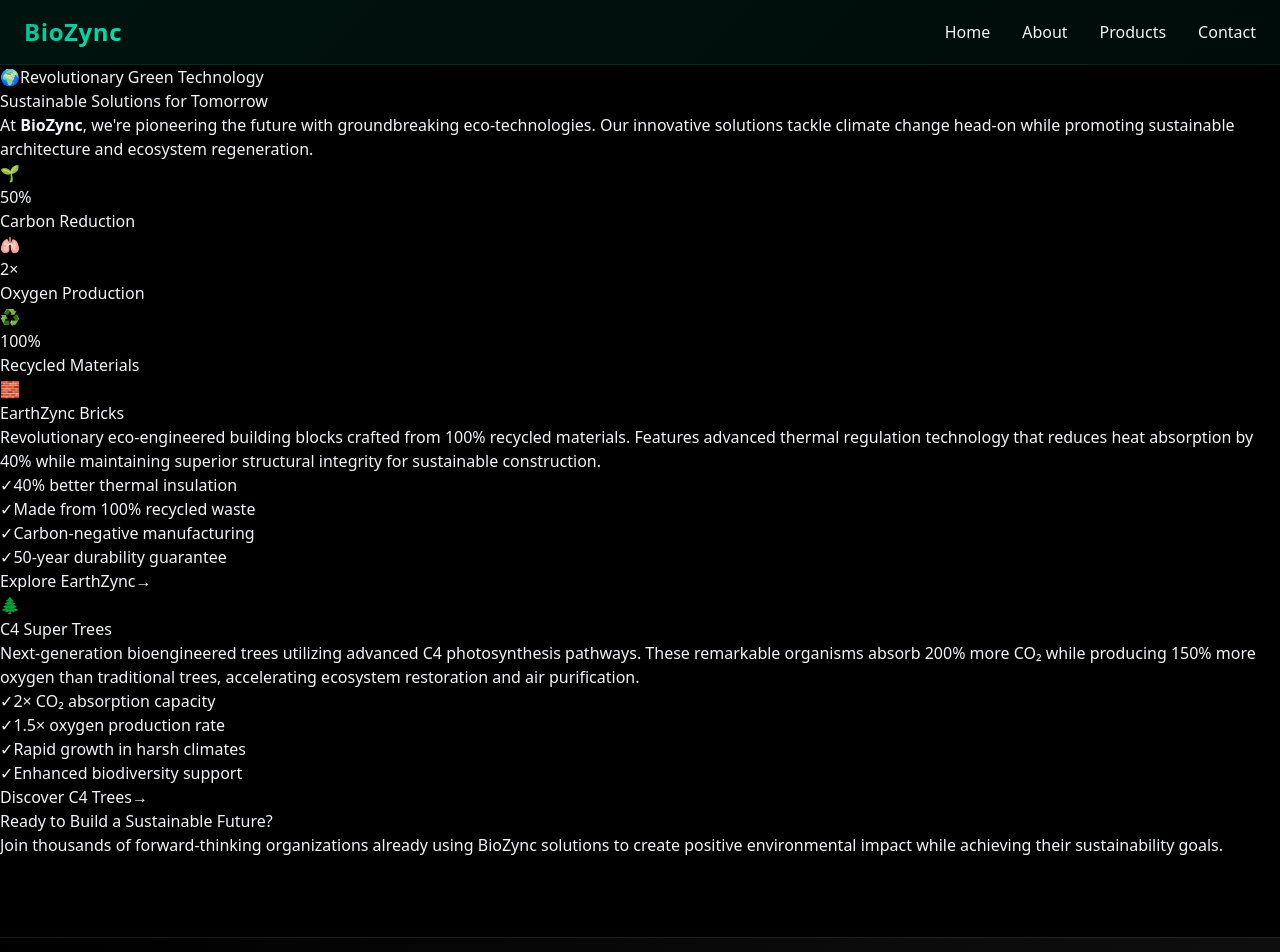
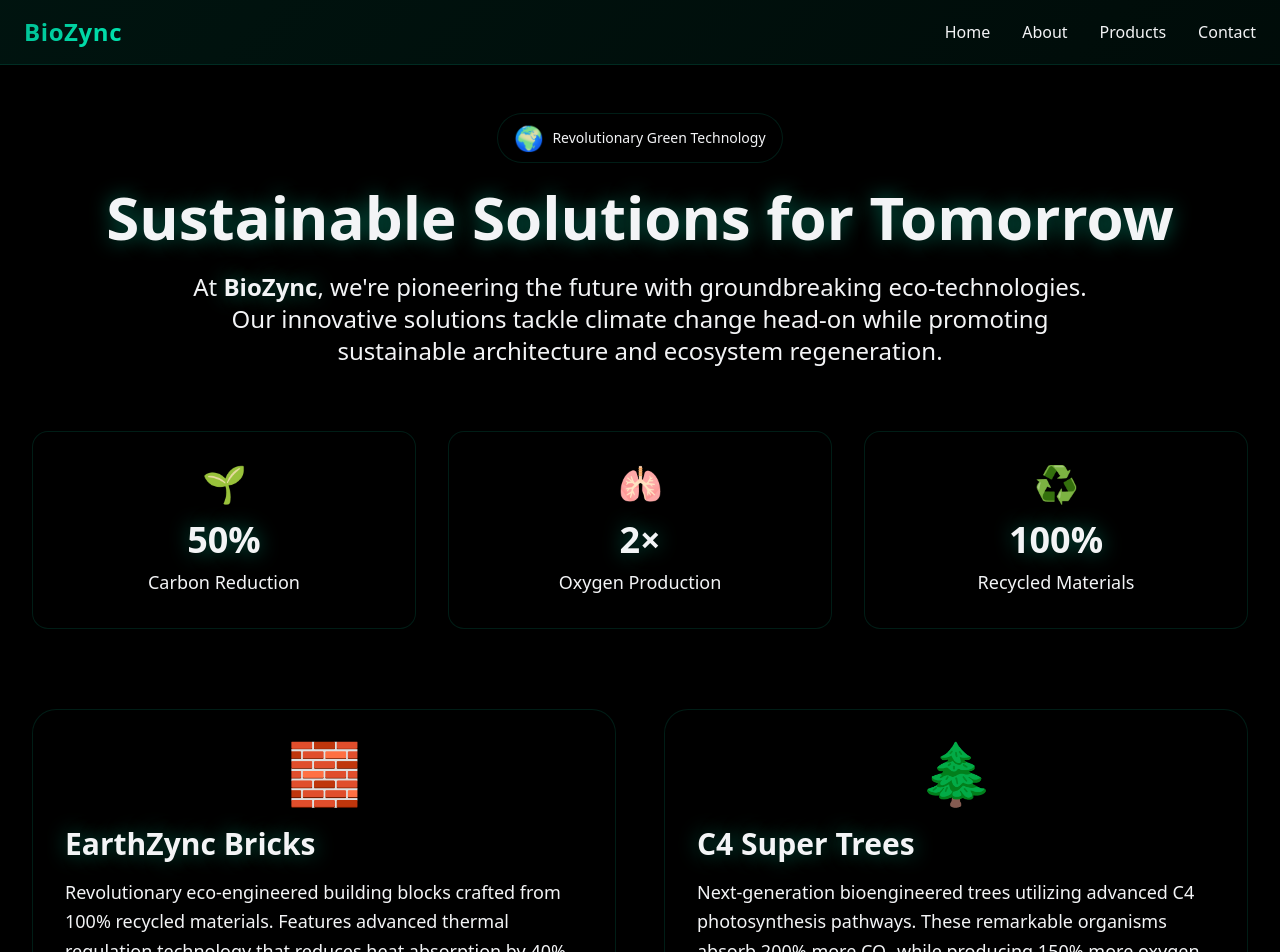
Before and after one commit to biozyncofficial-ux/biozync, a React (Vite) app: page /products in a window 1280 px wide. Shown: the top 952 px of the page. Built offline with nearby package versions, Linux system fonts and the light colour scheme.

Commit message:
Updated the Products

```diff
--- a/src/components/HomePage.jsx
+++ b/src/components/HomePage.jsx
@@ -18,7 +18,7 @@ const SolutionsSlider = () => {
       setCurrentIndex((prev) => (prev + 1) % solutions.length);
     }, 4000);
     return () => clearInterval(interval);
-  }, []);
+  }, [solutions.length]);
 
   return (
     <section className="py-20 bg-gradient-to-br from-black via-gray-900 to-black">
--- a/src/pages/Products.jsx
+++ b/src/pages/Products.jsx
@@ -1,9 +1,158 @@
-import { Link } from 'react-router-dom';
-import React from 'react';
+import React, { useState, useEffect } from 'react';
 
 export default function Products() {
+  const [isLoaded, setIsLoaded] = useState(false);
+  const [hoveredCard, setHoveredCard] = useState(null);
+
+  useEffect(() => {
+    setIsLoaded(true);
+  }, []);
+
+  const stats = [
+    { icon: '🌱', value: '50%', label: 'Carbon Reduction' },
+    { icon: '🫁', value: '2×', label: 'Oxygen Production' },
+    { icon: '♻️', value: '100%', label: 'Recycled Materials' }
+  ];
+
+  const products = [
+    {
+      id: 'earthzync',
+      icon: '🧱',
+      title: 'EarthZync Bricks',
+      description: 'Revolutionary eco-engineered building blocks crafted from 100% recycled materials. Features advanced thermal regulation technology that reduces heat absorption by 40% while maintaining superior structural integrity for sustainable construction.',
+      features: [
+        '40% better thermal insulation',
+        'Made from 100% recycled waste',
+        'Carbon-negative manufacturing',
+        '50-year durability guarantee'
+      ],
+      link: '/products/earthzync'
+    },
+    {
+      id: 'c4SuperTree',
+      icon: '🌲',
+      title: 'C4 Super Trees',
+      description: 'Next-generation bioengineered trees utilizing advanced C4 photosynthesis pathways. These remarkable organisms absorb 200% more CO₂ while producing 150% more oxygen than traditional trees, accelerating ecosystem restoration and air purification.',
+      features: [
+        '2× CO₂ absorption capacity',
+        '1.5× oxygen production rate',
+        'Rapid growth in harsh climates',
+        'Enhanced biodiversity support'
+      ],
+      link: '/products/c4SuperTree'
+    }
+  ];
+
   return (
-    <div className="products-container">
+    <div className="min-h-screen bg-black relative overflow-hidden">
+      {/* Custom CSS Variables */}
+      <style jsx>{`
+        :root {
+          --primary-teal: #00C095;
+          --secondary-teal: #00E6B0;
+          --accent-teal: #00A085;
+          --dark-teal: #008B75;
+          --light-teal: #4DDBBA;
+          --text-primary: #E6FFFA;
+          --text-secondary: #B3F5E6;
+          --text-accent: #80EDD1;
+          --bg-primary: #000000;
+          --bg-secondary: #0a0a0a;
+          --bg-tertiary: #111111;
+          --glass-bg: rgba(0, 0, 0, 0.7);
+          --glass-border: rgba(0, 192, 149, 0.15);
+        }
+
+        .bg-particle {
+          position: absolute;
+          border-radius: 50%;
+          opacity: 0.1;
+          animation: float 6s ease-in-out infinite;
+        }
+
+        .bg-particle-1 {
+          width: 120px;
+          height: 120px;
+          background: radial-gradient(circle, var(--primary-teal) 0%, transparent 70%);
+          top: 10%;
+          left: 10%;
+          animation-delay: 0s;
+        }
+
+        .bg-particle-2 {
+          width: 80px;
+          height: 80px;
+          background: radial-gradient(circle, var(--secondary-teal) 0%, transparent 70%);
+          top: 60%;
+          right: 15%;
+          animation-delay: -2s;
+        }
+
+        .bg-particle-3 {
+          width: 100px;
+          height: 100px;
+          background: radial-gradient(circle, var(--light-teal) 0%, transparent 70%);
+          bottom: 20%;
+          left: 20%;
+          animation-delay: -4s;
+        }
+
+        @keyframes float {
+          0%, 100% { transform: translateY(0px) rotate(0deg); }
+          50% { transform: translateY(-20px) rotate(180deg); }
+        }
+
+        .grid-overlay {
+          position: absolute;
+          inset: 0;
+          opacity: 0.03;
+          background-image:
+            linear-gradient(rgba(0, 192, 149, 0.1) 1px, transparent 1px),
+            linear-gradient(90deg, rgba(0, 192, 149, 0.1) 1px, transparent 1px);
+          background-size: 50px 50px;
+        }
+
+        .glass-card {
+          background: rgba(0, 0, 0, 0.7);
+          border: 1px solid rgba(0, 192, 149, 0.15);
+          backdrop-filter: blur(10px);
+          transition: all 0.3s ease;
+        }
+
+        .glass-card:hover {
+          border-color: rgba(0, 192, 149, 0.3);
+          box-shadow: 0 20px 40px rgba(0, 192, 149, 0.1);
+        }
+
+        .glow-text {
+          text-shadow: 0 0 20px rgba(0, 192, 149, 0.5);
+        }
+
+        .animate-fade-in {
+          animation: fadeIn 0.8s ease-out forwards;
+        }
+
+        .animate-slide-up {
+          animation: slideUp 0.8s ease-out forwards;
+        }
+
+        @keyframes fadeIn {
+          from { opacity: 0; }
+          to { opacity: 1; }
+        }
+
+        @keyframes slideUp {
+          from { opacity: 0; transform: translateY(30px); }
+          to { opacity: 1; transform: translateY(0); }
+        }
+
+        .feature-check {
+          color: var(--primary-teal);
+          font-weight: bold;
+          margin-right: 8px;
+        }
+      `}</style>
+
       {/* Dynamic background particles */}
       <div className="bg-particle bg-particle-1"></div>
       <div className="bg-particle bg-particle-2"></div>
@@ -12,138 +161,104 @@ export default function Products() {
       {/* Subtle grid pattern overlay */}
       <div className="grid-overlay"></div>
 
-      <div className="content-wrapper">
+      <div className="relative z-10 max-w-7xl mx-auto px-4 sm:px-6 lg:px-8 py-12">
         {/* Hero Section */}
-        <div className="hero-section">
-          <div className="hero-badge">
-            <span className="hero-badge-icon">🌍</span>
+        <div className={`text-center mb-16 ${isLoaded ? 'animate-fade-in' : 'opacity-0'}`}>
+          <div className="inline-flex items-center px-4 py-2 mb-6 glass-card rounded-full">
+            <span className="text-2xl mr-2">🌍</span>
+            <span className="text-sm font-medium" style={{ color: 'var(--text-secondary)' }}>
               Revolutionary Green Technology
+            </span>
           </div>
 
-          <h1 className="hero-title">
+          <h1 className="text-5xl md:text-6xl font-bold mb-6 glow-text" style={{ color: 'var(--text-primary)' }}>
             Sustainable Solutions for Tomorrow
           </h1>
 
-          <p className="hero-description">
-            At <strong className="brand-name">BioZync</strong>, we're pioneering the future with groundbreaking eco-technologies.
+          <p className="text-xl md:text-2xl max-w-4xl mx-auto leading-relaxed" style={{ color: 'var(--text-secondary)' }}>
+            At <strong className="glow-text" style={{ color: 'var(--primary-teal)' }}>BioZync</strong>, we're pioneering the future with groundbreaking eco-technologies.
             Our innovative solutions tackle climate change head-on while promoting sustainable architecture and ecosystem regeneration.
           </p>
         </div>
 
         {/* Stats Section */}
-        <div className="stats-section">
-          <div className="stat-card">
-            <div className="stat-icon">🌱</div>
-            <div className="stat-value">50%</div>
-            <div className="stat-label">Carbon Reduction</div>
+        <div className={`grid grid-cols-1 md:grid-cols-3 gap-8 mb-20 ${isLoaded ? 'animate-slide-up' : 'opacity-0'}`} style={{ animationDelay: '0.2s' }}>
+          {stats.map((stat, index) => (
+            <div key={index} className="text-center glass-card rounded-2xl p-8 hover:scale-105 transition-transform duration-300">
+              <div className="text-4xl mb-4">{stat.icon}</div>
+              <div className="text-4xl font-bold mb-2 glow-text" style={{ color: 'var(--primary-teal)' }}>
+                {stat.value}
               </div>
-          <div className="stat-card">
-            <div className="stat-icon">🫁</div>
-            <div className="stat-value">2×</div>
-            <div className="stat-label">Oxygen Production</div>
+              <div className="text-lg font-medium" style={{ color: 'var(--text-secondary)' }}>
+                {stat.label}
               </div>
-          <div className="stat-card">
-            <div className="stat-icon">♻️</div>
-            <div className="stat-value">100%</div>
-            <div className="stat-label">Recycled Materials</div>
             </div>
+          ))}
         </div>
 
         {/* Products Grid */}
-        <div className="products-grid">
-          {/* EarthZync Bricks */}
-          <div className="product-card">
-            <div className="product-card-overlay"></div>
+        <div className={`grid grid-cols-1 lg:grid-cols-2 gap-12 mb-20 ${isLoaded ? 'animate-slide-up' : 'opacity-0'}`} style={{ animationDelay: '0.4s' }}>
+          {products.map((product) => (
+            <div
+              key={product.id}
+              className={`glass-card rounded-3xl p-8 relative overflow-hidden transition-all duration-500 ${
+                hoveredCard === product.id ? 'scale-105' : ''
+              }`}
+              onMouseEnter={() => setHoveredCard(product.id)}
+              onMouseLeave={() => setHoveredCard(null)}
+            >
+              {/* Product overlay effect */}
+              <div className={`absolute inset-0 transition-opacity duration-300 ${
+                hoveredCard === product.id ? 'opacity-5' : 'opacity-0'
+              }`} style={{
+                background: 'linear-gradient(135deg, rgba(0, 192, 149, 0.1) 0%, rgba(0, 230, 176, 0.05) 100%)'
+              }}></div>
 
-            <div className="product-icon">
-              🧱
+              <div className="relative z-10">
+                <div className="text-6xl mb-6 text-center">
+                  {product.icon}
                 </div>
 
-            <h2 className="product-title">
-              EarthZync Bricks
+                <h2 className="text-3xl font-bold mb-4 glow-text" style={{ color: 'var(--text-primary)' }}>
+                  {product.title}
                 </h2>
 
-            <p className="product-description">
-              Revolutionary eco-engineered building blocks crafted from 100% recycled materials.
-              Features advanced thermal regulation technology that reduces heat absorption by 40%
-              while maintaining superior structural integrity for sustainable construction.
+                <p className="text-lg mb-8 leading-relaxed" style={{ color: 'var(--text-secondary)' }}>
+                  {product.description}
                 </p>
 
-            <div className="product-features">
-              <div className="feature-item">
+                <div className="space-y-3 mb-8">
+                  {product.features.map((feature, featureIndex) => (
+                    <div key={featureIndex} className="flex items-center text-base" style={{ color: 'var(--text-accent)' }}>
                       <span className="feature-check">✓</span>
-                40% better thermal insulation
+                      {feature}
                     </div>
-              <div className="feature-item">
-                <span className="feature-check">✓</span>
-                Made from 100% recycled waste
+                  ))}
                 </div>
-              <div className="feature-item">
-                <span className="feature-check">✓</span>
-                Carbon-negative manufacturing
-              </div>
-              <div className="feature-item">
-                <span className="feature-check">✓</span>
-                50-year durability guarantee
+
+                <a
+                  href={product.link}
+                  className="inline-flex items-center px-6 py-3 rounded-xl font-semibold transition-all duration-300 hover:scale-105 hover:shadow-lg"
+                  style={{
+                    background: 'linear-gradient(135deg, var(--primary-teal) 0%, var(--secondary-teal) 100%)',
+                    color: 'var(--bg-primary)',
+                    boxShadow: '0 4px 20px rgba(0, 192, 149, 0.3)'
+                  }}
+                >
+                  {product.id === 'earthzync' ? 'Explore EarthZync' : 'Discover C4 Trees'}
+                  <span className="ml-2 transition-transform duration-300 group-hover:translate-x-1">→</span>
+                </a>
               </div>
             </div>
-
-            <Link to="/products/earthzync" className="product-link">
-              Explore EarthZync
-              <span className="link-arrow">→</span>
-            </Link>
-          </div>
-
-          {/* C4 Super Trees */}
-          <div className="product-card">
-            <div className="product-card-overlay"></div>
-
-            <div className="product-icon">
-              🌲
-            </div>
-
-            <h2 className="product-title">
-              C4 Super Trees
-            </h2>
-
-            <p className="product-description">
-              Next-generation bioengineered trees utilizing advanced C4 photosynthesis pathways.
-              These remarkable organisms absorb 200% more CO₂ while producing 150% more oxygen than traditional trees,
-              accelerating ecosystem restoration and air purification.
-            </p>
-
-            <div className="product-features">
-              <div className="feature-item">
-                <span className="feature-check">✓</span>
-                2× CO₂ absorption capacity
-              </div>
-              <div className="feature-item">
-                <span className="feature-check">✓</span>
-                1.5× oxygen production rate
-              </div>
-              <div className="feature-item">
-                <span className="feature-check">✓</span>
-                Rapid growth in harsh climates
-              </div>
-              <div className="feature-item">
-                <span className="feature-check">✓</span>
-                Enhanced biodiversity support
-              </div>
-            </div>
-
-            <Link to="/products/c4SuperTree" className="product-link">
-              Discover C4 Trees
-              <span className="link-arrow">→</span>
-            </Link>
-          </div>
+          ))}
         </div>
 
         {/* Call to Action */}
-        <div className="cta-section">
-          <h3 className="cta-title">
+        <div className={`text-center glass-card rounded-3xl p-12 ${isLoaded ? 'animate-slide-up' : 'opacity-0'}`} style={{ animationDelay: '0.6s' }}>
+          <h3 className="text-3xl md:text-4xl font-bold mb-6 glow-text" style={{ color: 'var(--text-primary)' }}>
             Ready to Build a Sustainable Future?
           </h3>
-          <p className="cta-description">
+          <p className="text-xl max-w-3xl mx-auto leading-relaxed" style={{ color: 'var(--text-secondary)' }}>
             Join thousands of forward-thinking organizations already using BioZync solutions
             to create positive environmental impact while achieving their sustainability goals.
           </p>
```
Lines whose indentation alone changed are shown as unchanged.
